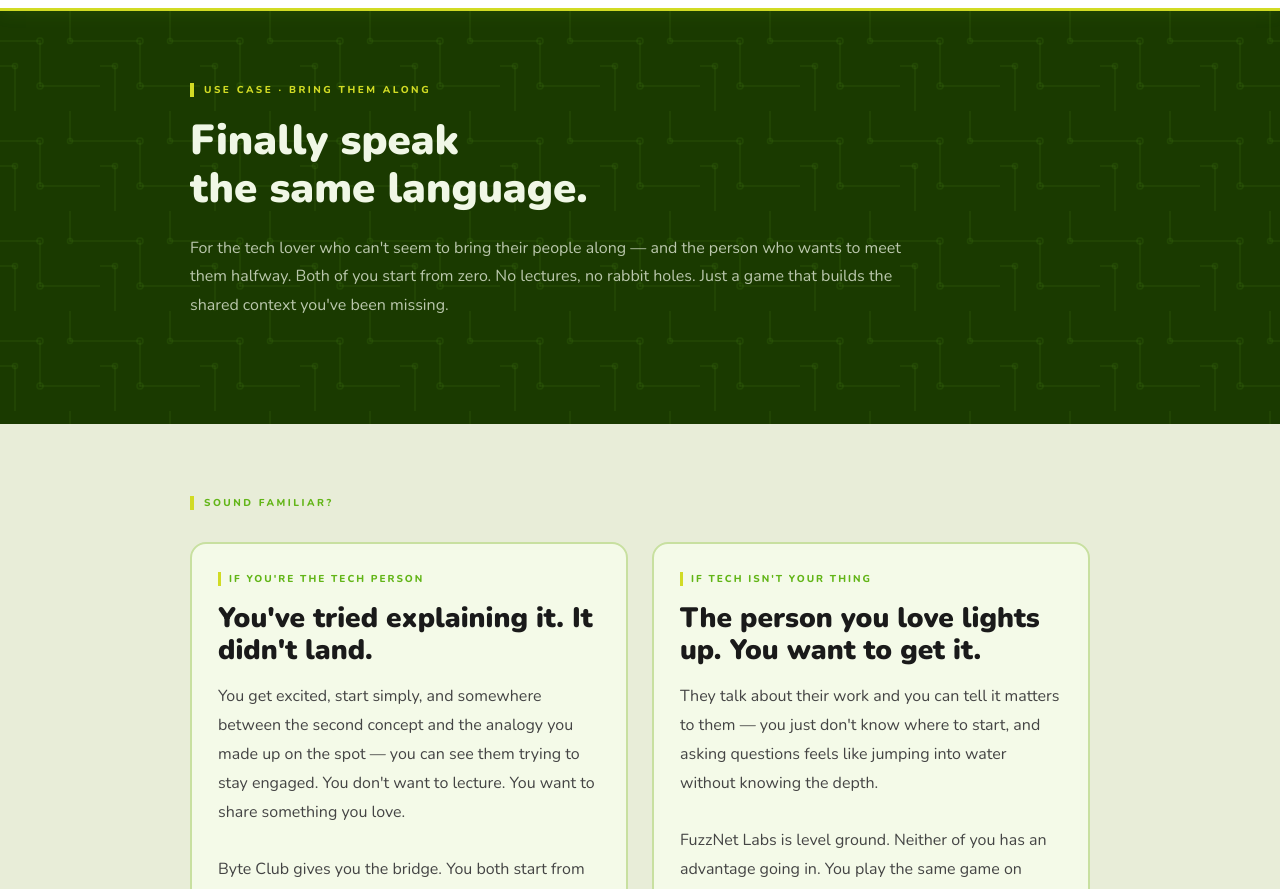
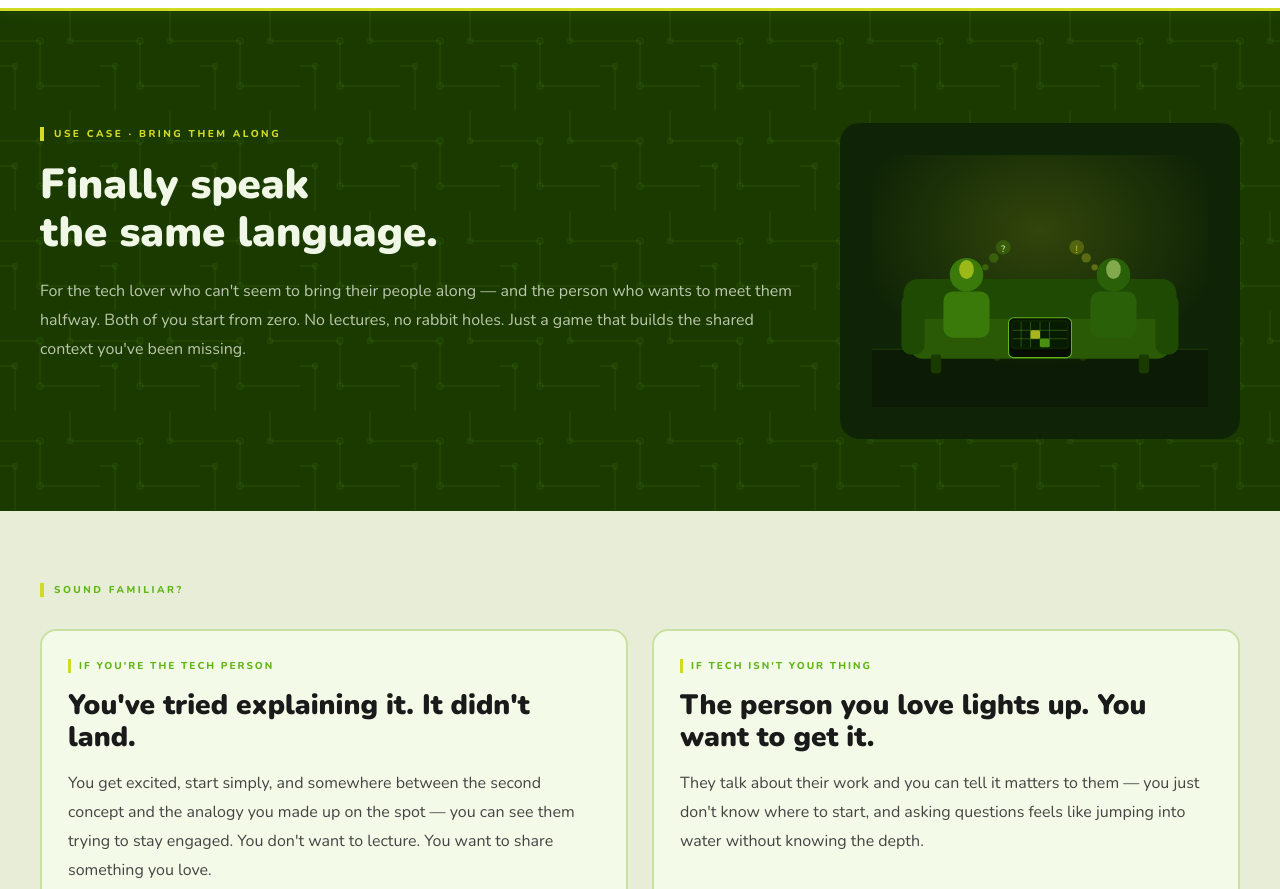
Before and after one commit to mnovack8/techgames, a website: page curious-minds.html in a window 1280 px wide. Shown: the part 57-946 px from the top of the page. Drawn offline with nearby package versions, Linux system fonts and the light colour scheme.

Commit message:
Updated website look and feel

```diff
--- a/curious-minds.html
+++ b/curious-minds.html
@@ -154,7 +154,7 @@ nav a.nav-cta:hover { background: #f4fae8; color: #4a8c11; }
 }
 
 .story-container {
-  max-width: 900px;
+  max-width: 1200px;
   margin: 0 auto;
 }
 .story-eyebrow {
@@ -179,7 +179,7 @@ nav a.nav-cta:hover { background: #f4fae8; color: #4a8c11; }
   font-size: 16px;
   color: #444;
   line-height: 1.8;
-  max-width: 720px;
+  max-width: 100%;
   margin-bottom: 32px;
 }
 
@@ -310,7 +310,6 @@ nav a.nav-cta:hover { background: #f4fae8; color: #4a8c11; }
   background: #0f2406;
   border-radius: 20px;
   padding: 32px;
-  max-width: 380px;
   width: 100%;
   display: flex;
   align-items: center;
@@ -319,6 +318,17 @@ nav a.nav-cta:hover { background: #f4fae8; color: #4a8c11; }
 .hero-visual-block-dark svg {
   width: 100%;
   display: block;
+}
+
+.hero-layout {
+  display: grid;
+  grid-template-columns: 1fr 400px;
+  gap: 48px;
+  align-items: center;
+}
+@media (max-width: 900px) {
+  .hero-layout { grid-template-columns: 1fr; }
+  .hero-visual-wrap { margin-top: 32px; }
 }
 
 /* ===== TWO PERSPECTIVES ===== */
@@ -456,6 +466,8 @@ footer a:hover { text-decoration: underline; }
 <!-- HERO -->
 <section class="story-section bg-problem">
   <div class="story-container">
+    <div class="hero-layout">
+      <div>
         <div class="story-eyebrow" data-reveal>Use Case · Bring Them Along</div>
         <h1 class="story-headline" data-reveal="lines">
           <span class="line-wrap"><span class="line-inner">Finally speak</span></span>
@@ -463,26 +475,6 @@ footer a:hover { text-decoration: underline; }
         </h1>
         <p class="story-body" data-reveal data-delay="2">For the tech lover who can't seem to bring their people along — and the person who wants to meet them halfway. Both of you start from zero. No lectures, no rabbit holes. Just a game that builds the shared context you've been missing.</p>
       </div>
-</section>
-
-<!-- TWO PERSPECTIVES -->
-<section class="story-section">
-  <div class="story-container">
-    <div class="story-eyebrow" data-reveal>Sound Familiar?</div>
-
-    <div class="two-perspectives">
-      <div class="perspective-card" data-reveal data-delay="1">
-        <div class="perspective-label">If you're the tech person</div>
-        <h2 class="story-headline" style="font-size: clamp(20px,3vw,28px); margin-bottom:16px;">You've tried explaining it. It didn't land.</h2>
-        <p class="story-body" style="margin-bottom:0;">You get excited, start simply, and somewhere between the second concept and the analogy you made up on the spot — you can see them trying to stay engaged. You don't want to lecture. You want to share something you love.<br><br>Byte Club gives you the bridge. You both start from zero. They discover it for themselves — the attack sequence, the decision points, the moments where it clicks. No presentation. No rabbit holes. Just the game, and a conversation that actually lands.</p>
-      </div>
-      <div class="perspective-card" data-reveal data-delay="2">
-        <div class="perspective-label">If tech isn't your thing</div>
-        <h2 class="story-headline" style="font-size: clamp(20px,3vw,28px); margin-bottom:16px;">The person you love lights up. You want to get it.</h2>
-        <p class="story-body" style="margin-bottom:0;">They talk about their work and you can tell it matters to them — you just don't know where to start, and asking questions feels like jumping into water without knowing the depth.<br><br>FuzzNet Labs is level ground. Neither of you has an advantage going in. You play the same game on equal terms, and somewhere in the middle of a round, the thing they've been trying to explain for months just makes sense.</p>
-      </div>
-    </div>
-
       <div class="hero-visual-wrap" data-reveal data-delay="3">
         <div class="hero-visual-block-dark">
           <svg viewBox="0 0 320 240" xmlns="http://www.w3.org/2000/svg">
@@ -557,6 +549,27 @@ footer a:hover { text-decoration: underline; }
             <rect x="151" y="167" width="9" height="8" rx="1.5" fill="#d1db24" opacity="0.8"/>
             <rect x="160" y="175" width="9" height="8" rx="1.5" fill="#62b517" opacity="0.75"/>
           </svg>
+        </div>
+      </div>
+    </div>
+  </div>
+</section>
+
+<!-- TWO PERSPECTIVES -->
+<section class="story-section">
+  <div class="story-container">
+    <div class="story-eyebrow" data-reveal>Sound Familiar?</div>
+
+    <div class="two-perspectives">
+      <div class="perspective-card" data-reveal data-delay="1">
+        <div class="perspective-label">If you're the tech person</div>
+        <h2 class="story-headline" style="font-size: clamp(20px,3vw,28px); margin-bottom:16px;">You've tried explaining it. It didn't land.</h2>
+        <p class="story-body" style="margin-bottom:0;">You get excited, start simply, and somewhere between the second concept and the analogy you made up on the spot — you can see them trying to stay engaged. You don't want to lecture. You want to share something you love.<br><br>Byte Club gives you the bridge. You both start from zero. They discover it for themselves — the attack sequence, the decision points, the moments where it clicks. No presentation. No rabbit holes. Just the game, and a conversation that actually lands.</p>
+      </div>
+      <div class="perspective-card" data-reveal data-delay="2">
+        <div class="perspective-label">If tech isn't your thing</div>
+        <h2 class="story-headline" style="font-size: clamp(20px,3vw,28px); margin-bottom:16px;">The person you love lights up. You want to get it.</h2>
+        <p class="story-body" style="margin-bottom:0;">They talk about their work and you can tell it matters to them — you just don't know where to start, and asking questions feels like jumping into water without knowing the depth.<br><br>FuzzNet Labs is level ground. Neither of you has an advantage going in. You play the same game on equal terms, and somewhere in the middle of a round, the thing they've been trying to explain for months just makes sense.</p>
       </div>
     </div>
   </div>
```
Also changed, not shown: classrooms.html (+26 -13 lines), corporate-training.html (+16 -4 lines). Lines whose indentation alone changed are shown as unchanged.
